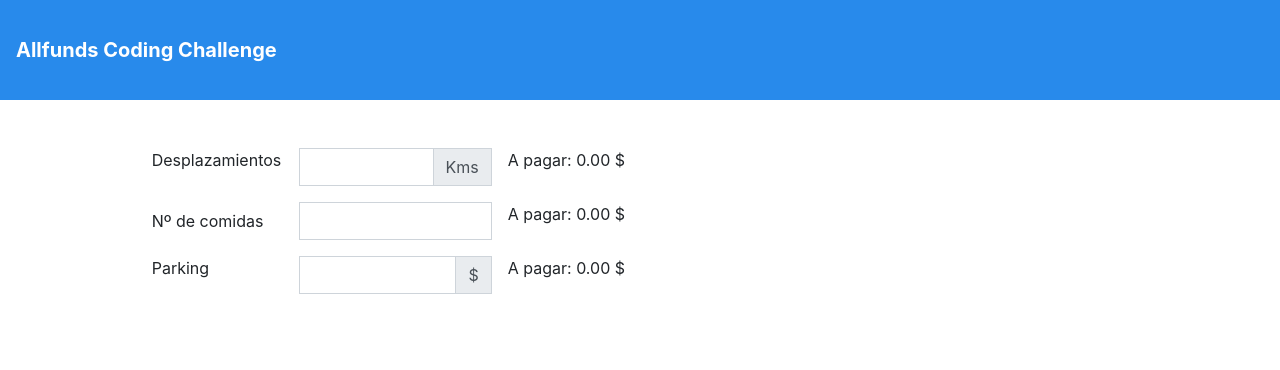
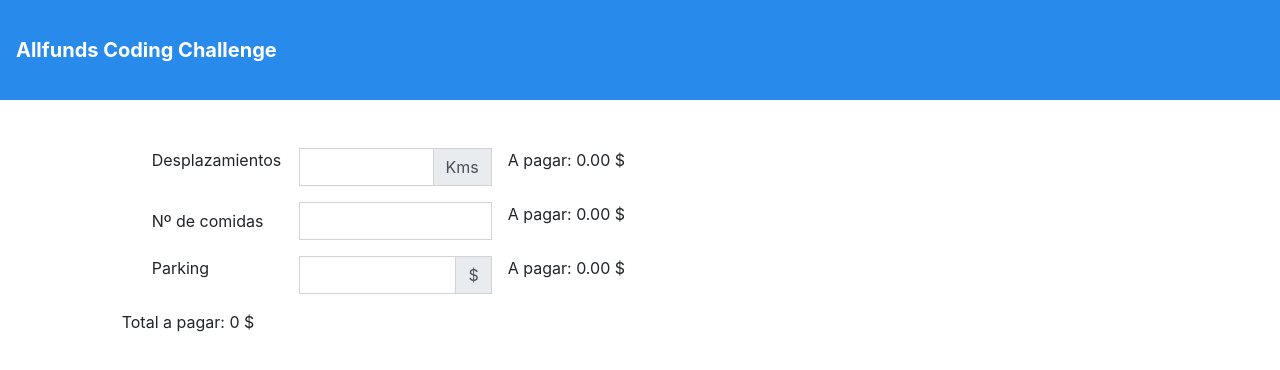
Before and after one commit to Patricia-Defez/Allfunds, a React (Create React App) app in the folder allfunds/: page / in a window 1280 px wide. Shown: the top 370 px of the page. Built offline with nearby package versions, Linux system fonts and the light colour scheme; the HTML template or start-up script is replaced by a standard one.

Commit message:
get total

```diff
--- a/allfunds/src/components/Form.js
+++ b/allfunds/src/components/Form.js
@@ -10,59 +10,61 @@
     const [parking, setParking] = useState("");
 
     function payingTransp (n){
-        let toPayTransp = 0
+        let toPay = 0
         if (!isNaN(n)){
             if (n <= 100){
-                toPayTransp = n * 0.12
+                toPay = n * 0.12
             } else {
-                toPayTransp = ((n - 100) * 0.08) + 12
+                toPay = ((n - 100) * 0.08) + 12
             }
         }
-        return toPayTransp.toFixed(2);
+        return toPay.toFixed(2);
     };
 
     function payingMeal (n){
-        let toPayMeal = 0
+        let toPay = 0
         if (!isNaN(n)){
             n = Math.floor(n)
             if (n <= 3){
-                toPayMeal = n * 10
+                toPay = n * 10
             } else {
-                toPayMeal = ((n - 3) * 6) + 30
+                toPay = ((n - 3) * 6) + 30
             }
         }
-        return toPayMeal.toFixed(2);
+        return toPay.toFixed(2);
     };
 
     function payingParking (n) {
-        let toPayParking = 0
+        let toPay = 0
         if (!isNaN(n)){
             n = Math.floor(n)
             if (n <= 20){
-                toPayParking = n
+                toPay = n
             } else {
-                toPayParking = ((n - 20) / 2) + 20
+                toPay = ((n - 20) / 2) + 20
             }
         }
-        return toPayParking.toFixed(2);
+        return toPay.toFixed(2);
     };
 
-
+    const toPayTransp = payingTransp(transportation)
+    const toPayMeal = payingMeal(meal)
+    const toPayParking = payingParking(parking)
+    const toPayTotal = (toPayTransp * 1) + (toPayMeal * 1) + (toPayParking * 1)
 
 
     return (
+
+
         <div className="row mx-auto ">
             <div className="col-xs-12 col-sm-10 mx-auto mt-5">
                 <div className="input-group  col-sm-6 mb-3">
                     <label for="transportation" className="col-sm-4">Desplazamientos</label>
-                    <input type="text" className={`form-control ${isNaN(transportation) ? 'text-danger is-invalid': ''}`} name="transportation"
-                        value={transportation}
-                        onChange={e => setTransportation(e.target.value)}
-                     />
+                    <input type="text" className={`form-control ${isNaN(transportation) ? 'text-danger is-invalid': ''}`} name="transportation" value={transportation} onChange={e => setTransportation(e.target.value)}/>
                     <div className="input-group-append">
                         <span className="input-group-text">Kms</span>
                     </div>
-                    <span className="ml-3">A pagar: { payingTransp(transportation) } $</span>
+                    <span className="ml-3">A pagar: { toPayTransp } $</span>
                 </div>
                 {isNaN(transportation) && (
                     <p className="text-danger">Por favor, introduzca un número válido</p>
@@ -71,7 +73,7 @@
                 <div className="input-group col-sm-6 mb-3">
                     <label for="meal" className="col-sm-4 col-form-label">Nº de comidas</label>
                     <input type="text" className={`form-control ${isNaN(meal) ? 'text-danger is-invalid': ''}`} name="meal" onChange={e => setMeal(e.target.value)} value={meal} />
-                    <span className="ml-3">A pagar: { payingMeal(meal) } $</span>
+                    <span className="ml-3">A pagar: { toPayMeal } $</span>
                 </div>
                 {isNaN(meal) && (
                     <p className="text-danger">Por favor, introduzca un número válido</p>
@@ -83,11 +85,13 @@
                     <div className="input-group-append">
                         <span className="input-group-text">$</span>
                     </div>
-                    <span className="ml-3">A pagar: { payingParking(parking) } $</span>
+                    <span className="ml-3">A pagar: { toPayParking } $</span>
                 </div>
                 {isNaN(parking) && (
                     <p className="text-danger">Por favor, introduzca un número válido</p>
                 )}
+                <div className="">Total a pagar: { toPayTotal } $</div>
+
             </div>
         </div>
     );
```
